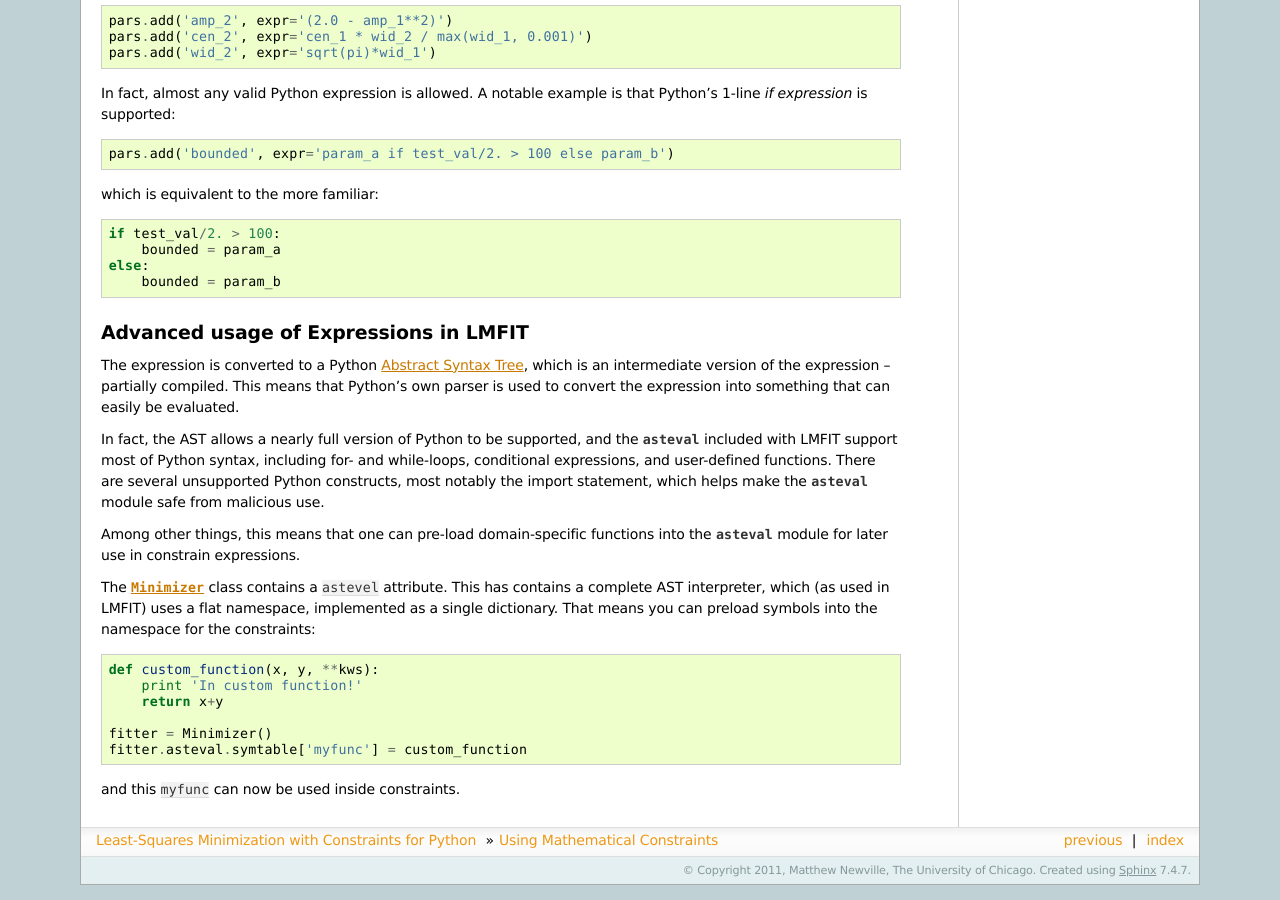
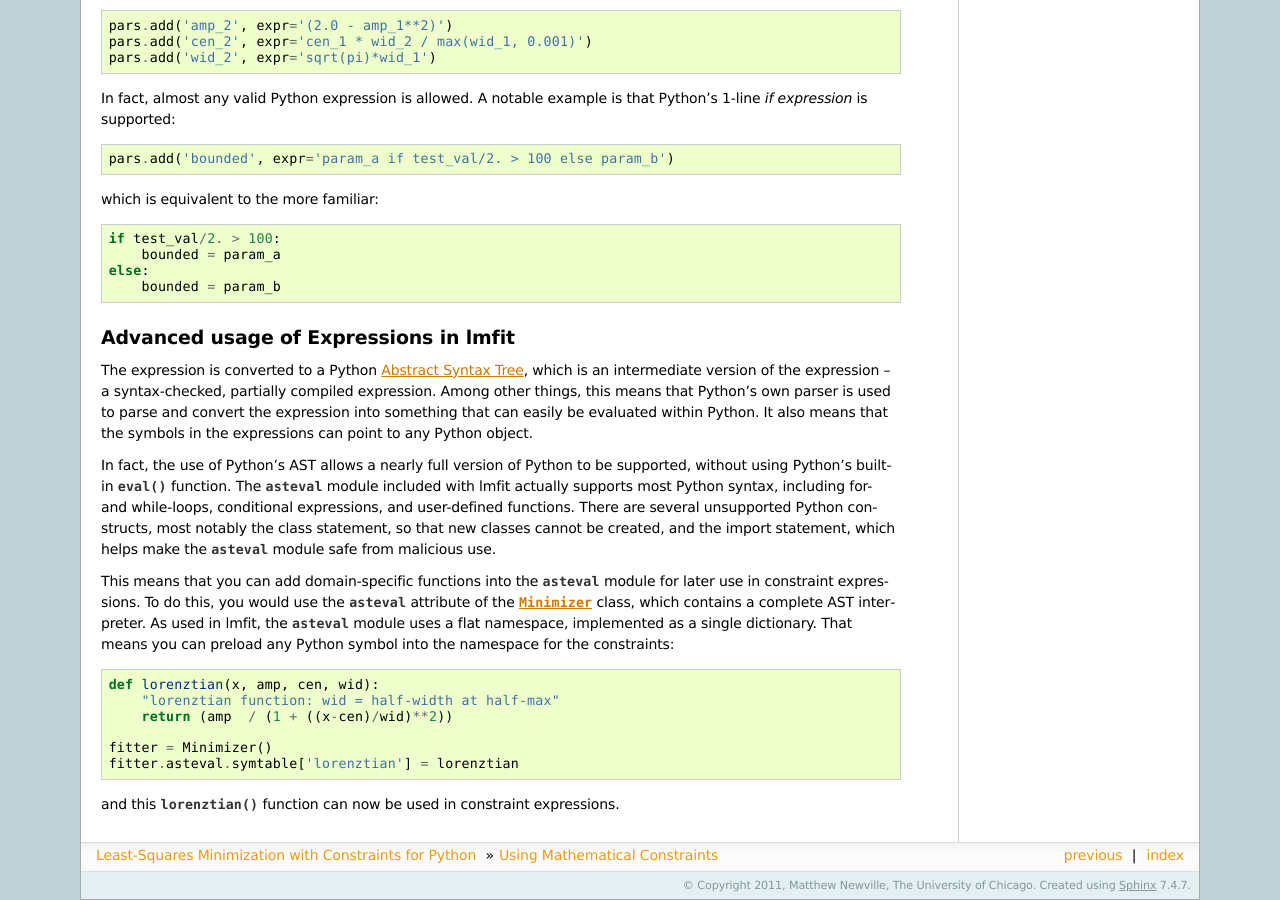
Before and after one commit to lmfit/lmfit-py, a Sphinx documentation site: the page built from doc/constraints.rst, in a window 1280 px wide and 900 px high, scrolled down 1025 px. Built offline with Sphinx 7.4.7, drawn with Linux system fonts in a browser that asks for light colours; formulas are drawn with MathJax 3; the version number is read from the project's files by our own code; some of the changed text lies outside the part shown.

Commit message:
doc fixes

```diff
--- a/doc/constraints.rst
+++ b/doc/constraints.rst
@@ -15,17 +15,17 @@ Overview
 
 Just as one can place bounds on a Parameter, or keep it fixed during the
 fit, so too can one place mathematical constraints on parameters.  The way
-this is done with LMFIT is to write a Parameter as a mathematical
+this is done with lmfit is to write a Parameter as a mathematical
 expression of the other parameters and a set of pre-defined operators and
 functions.   The constraint expressions are simple Python statements,
 allowing one to place constraints like::
 
     pars = Parameters()
     pars.add('frac_curve1', value=0.5, min=0, max=1)
-    pars.add('frac_curve2', expr='1 - frac_curve1')
+    pars.add('frac_curve2', expr='1-frac_curve1')
 
-as the `frac_curve1` parameter is updated at each step in the fit, the
-value of `frac_curve2` will be updated so that the two values are
+as the value of the `frac_curve1` parameter is updated at each step in the
+fit, the value of `frac_curve2` will be updated so that the two values are
 constrained to add to 1.0.  Of course, such a constraint could be placed in
 the fitting function, but the use of such constraints allows the end-user
 to modify the model of a more general-purpose fitting function.
@@ -81,35 +80,39 @@ which is equivalent to the more familiar::
        bounded = param_b
 
 
-Advanced usage of Expressions in LMFIT
+Advanced usage of Expressions in lmfit
 =============================================
 
-The expression is converted to a Python `Abstract Syntax Tree <http://docs.python.org/library/ast.html>`_, which is an intermediate
-version of the expression -- partially compiled.  This means that Python's
-own parser is used to convert the expression into something that can easily
-be evaluated.
+The expression is converted to a Python `Abstract Syntax Tree
+<http://docs.python.org/library/ast.html>`_, which is an intermediate
+version of the expression -- a syntax-checked, partially compiled
+expression.  Among other things, this means that Python's own parser is
+used to parse and convert the expression into something that can easily be
+evaluated within Python.  It also means that the symbols in the expressions
+can point to any Python object.
 
-In fact, the AST allows a nearly full version of Python to be supported,
-and the :mod:`asteval` included with LMFIT support most of Python syntax,
+In fact, the use of Python's AST allows a nearly full version of Python to
+be supported, without using Python's built-in :meth:`eval` function.  The
+:mod:`asteval` module included with lmfit actually supports most Python syntax,
 including for- and while-loops, conditional expressions, and user-defined
 functions.  There are several unsupported Python constructs, most notably
-the import statement, which helps make the :mod:`asteval` module safe from
-malicious use.
+the class statement, so that new classes cannot be created, and the import
+statement, which helps make the :mod:`asteval` module safe from malicious use.
 
-Among other things, this means that one can pre-load domain-specific
-functions into the :mod:`asteval` module for later use in constrain
-expressions.
+This means that you can add domain-specific functions into the
+:mod:`asteval` module for later use in constraint expressions.  To do this,
+you would use the :attr:`asteval` attribute of the :class:`Minimizer`
+class, which contains a complete AST interpreter.  As used in lmfit, the
+:mod:`asteval` module uses a flat namespace, implemented as a single
+dictionary. That means you can preload any Python symbol into the namespace
+for the constraints::
 
-The :class:`Minimizer` class contains a ``astevel`` attribute.  This has
-contains a complete AST interpreter, which (as used in LMFIT) uses a
-flat namespace, implemented as a single dictionary. That means you can
-preload symbols into the namespace for the constraints::
-
-    def custom_function(x, y, **kws):
-        print 'In custom function!'
-        return x+y
+    def lorenztian(x, amp, cen, wid):
+        "lorenztian function: wid = half-width at half-max"
+        return (amp  / (1 + ((x-cen)/wid)**2))
 
     fitter = Minimizer()
-    fitter.asteval.symtable['myfunc'] = custom_function
+    fitter.asteval.symtable['lorenztian'] = lorenztian
 
-and this ``myfunc`` can now be used inside constraints.
+and this :meth:`lorenztian` function can now be used in constraint
+expressions.
```
Also changed, not shown: other parts of doc/constraints.rst (+7 -8 lines), doc/fitting.rst (+5 -6 lines), doc/index.rst (+17 -12 lines), doc/installation.rst (+8 -8 lines), doc/parameters.rst (+5 -5 lines).
